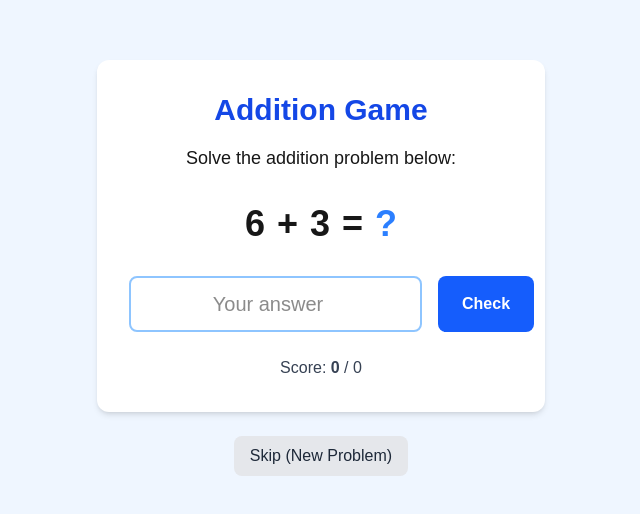
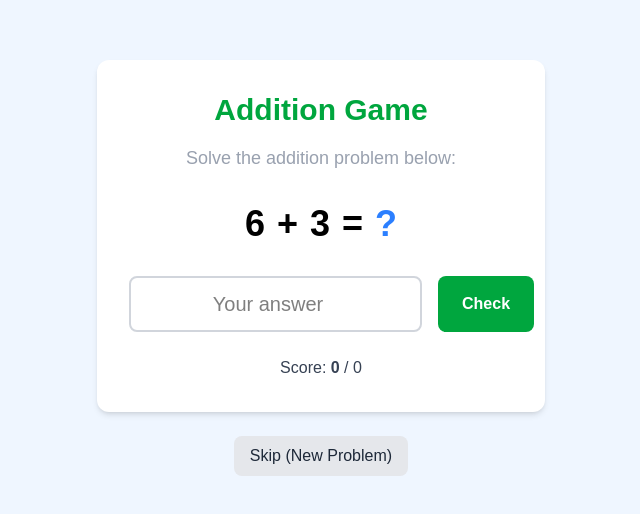
Before and after one commit to rojasmart/math-game, a Next.js app: page /games/addition in a window 1280 px wide. Shown: the part 132-646 px from the top of the page, without its empty margins (319-959 px from the left). Built offline with nearby package versions, Linux system fonts and the light colour scheme.

Commit message:
--add styles and layout; enhance game interface with improved colors and button styles

```diff
--- a/app/games/addition/page.tsx
+++ b/app/games/addition/page.tsx
@@ -48,14 +48,14 @@ export default function AdditionGame() {
   return (
     <div className="flex flex-col items-center justify-center min-h-screen p-8 bg-blue-50">
       <div className="bg-white p-8 rounded-xl shadow-md max-w-md w-full">
-        <h1 className="text-3xl font-bold mb-4 text-blue-700 text-center">Addition Game</h1>
-        <p className="text-lg mb-8 text-center">Solve the addition problem below:</p>
+        <h1 className="text-3xl font-bold mb-4 text-green-600 text-center">Addition Game</h1>
+        <p className="text-lg mb-8 text-center text-gray-400">Solve the addition problem below:</p>
 
         <div className="flex justify-center items-center mb-8 text-4xl font-bold">
-          <span>{num1}</span>
-          <span className="mx-3">+</span>
-          <span>{num2}</span>
-          <span className="mx-3">=</span>
+          <span className="text-black">{num1}</span>
+          <span className="text-black mx-3">+</span>
+          <span className="text-black">{num2}</span>
+          <span className="text-black mx-3">=</span>
           <span className="text-blue-500">?</span>
         </div>
 
@@ -65,11 +65,11 @@ export default function AdditionGame() {
               type="number"
               value={userAnswer}
               onChange={(e) => setUserAnswer(e.target.value)}
-              className="flex-1 p-3 border-2 border-blue-300 rounded-lg text-xl text-center focus:outline-none focus:border-blue-500"
+              className="flex-1 p-3 border-2 border-gray-300 rounded-lg text-xl text-center focus:outline-none focus:border-gray-500 text-black"
               placeholder="Your answer"
               required
             />
-            <button type="submit" className="bg-blue-600 text-white px-6 py-3 rounded-lg font-semibold hover:bg-blue-700 transition">
+            <button type="submit" className="bg-green-600 text-white px-6 py-1 rounded-lg font-semibold hover:bg-green-700 transition cursor-pointer">
               Check
             </button>
           </div>
@@ -90,7 +90,7 @@ export default function AdditionGame() {
         </div>
       </div>
 
-      <button onClick={generateNumbers} className="mt-6 bg-gray-200 text-gray-800 px-4 py-2 rounded-lg hover:bg-gray-300 transition">
+      <button onClick={generateNumbers} className="mt-6 bg-gray-200 text-gray-800 px-4 py-2 rounded-lg hover:bg-gray-300 transition cursor-pointer">
         Skip (New Problem)
       </button>
     </div>
```
